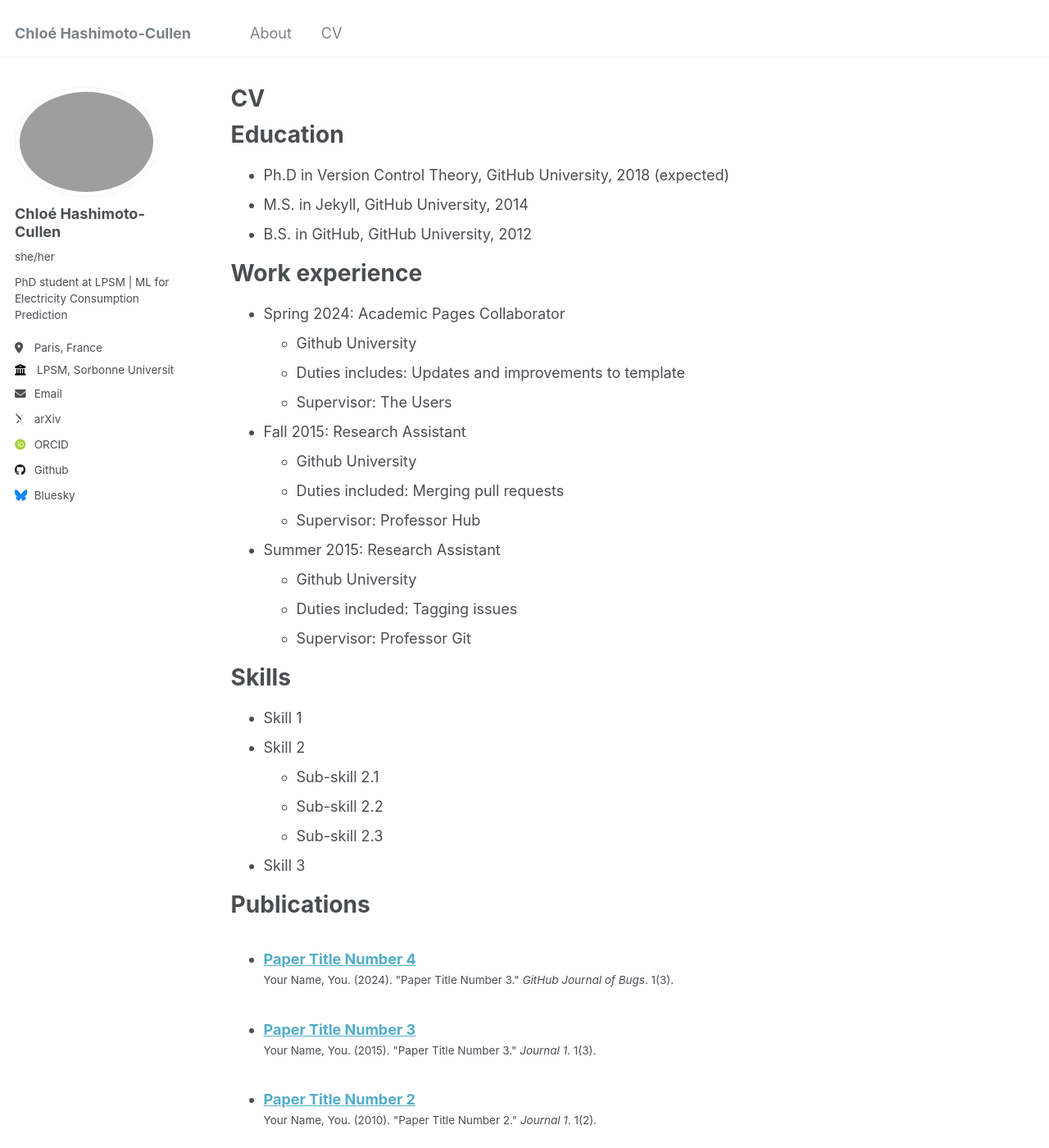
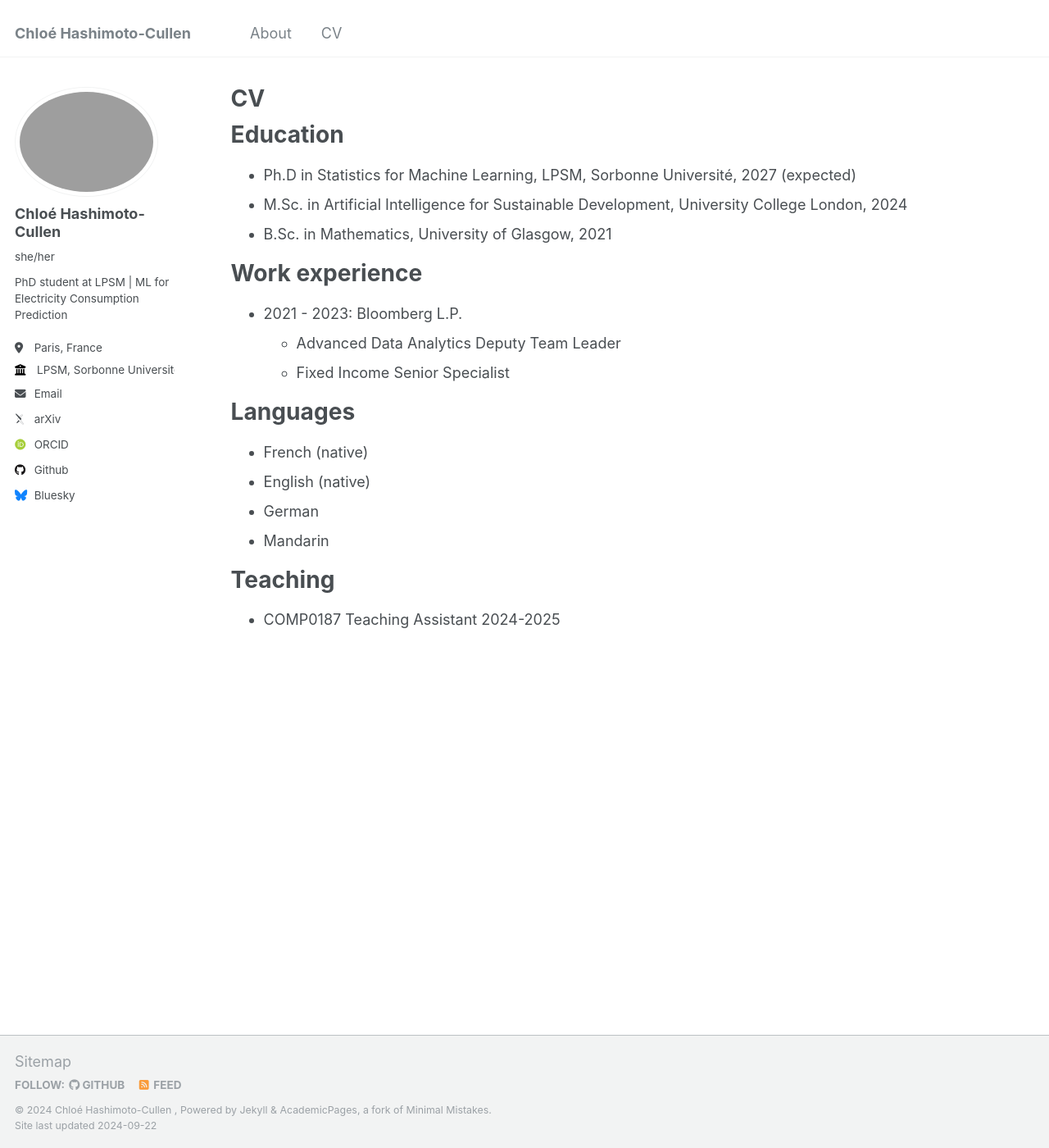
Before and after one commit to hashimotocullen/hashimotocullen.github.io, a Jekyll site: the page built from _pages/cv.md, in a window 1280 px wide and 1400 px high. Shown: the whole window at 82% size. Built offline with Jekyll 4.4.1, drawn with Linux system fonts in a browser that asks for light colours; some web fonts are replaced; some of the changed text lies outside the part shown.

Commit message:
Update cv.md

```diff
--- a/_pages/cv.md
+++ b/_pages/cv.md
@@ -11,54 +11,23 @@ redirect_from:
 
 Education
 ======
-* Ph.D in Version Control Theory, GitHub University, 2018 (expected)
-* M.S. in Jekyll, GitHub University, 2014
-* B.S. in GitHub, GitHub University, 2012
+* Ph.D in Statistics for Machine Learning, LPSM, Sorbonne Université, 2027 (expected)
+* M.Sc. in Artificial Intelligence for Sustainable Development, University College London, 2024
+* B.Sc. in Mathematics, University of Glasgow, 2021
 
 Work experience
 ======
-* Spring 2024: Academic Pages Collaborator
-  * Github University
-  * Duties includes: Updates and improvements to template
-  * Supervisor: The Users
+* 2021 - 2023: Bloomberg L.P.
+  * Advanced Data Analytics Deputy Team Leader
+  * Fixed Income Senior Specialist
 
-* Fall 2015: Research Assistant
-  * Github University
-  * Duties included: Merging pull requests
-  * Supervisor: Professor Hub
-
-* Summer 2015: Research Assistant
-  * Github University
-  * Duties included: Tagging issues
-  * Supervisor: Professor Git
-
-Skills
+Languages
 ======
-* Skill 1
-* Skill 2
-  * Sub-skill 2.1
-  * Sub-skill 2.2
-  * Sub-skill 2.3
-* Skill 3
-
-Publications
-======
-  <ul>{% for post in site.publications reversed %}
-    {% include archive-single-cv.html %}
-  {% endfor %}</ul>
-
-Talks
-======
-  <ul>{% for post in site.talks reversed %}
-    {% include archive-single-talk-cv.html  %}
-  {% endfor %}</ul>
+* French (native)
+* English (native)
+* German
+* Mandarin
 
 Teaching
 ======
-  <ul>{% for post in site.teaching reversed %}
-    {% include archive-single-cv.html %}
-  {% endfor %}</ul>
-
-Service and leadership
-======
-* Currently signed in to 43 different slack teams
+* COMP0187 Teaching Assistant 2024-2025
```
